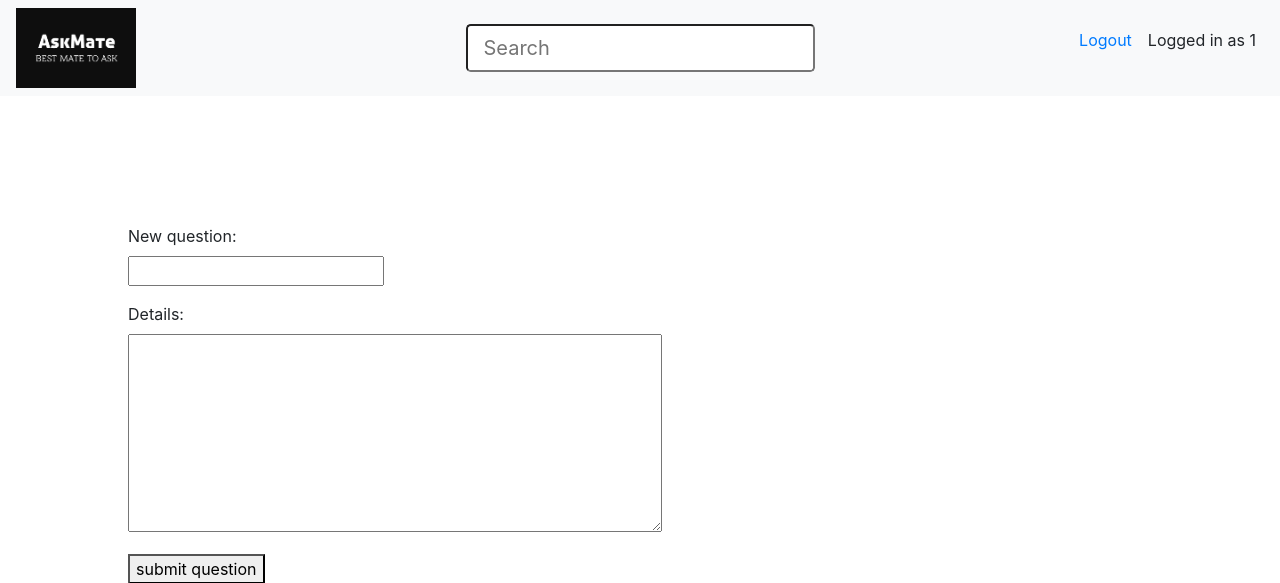
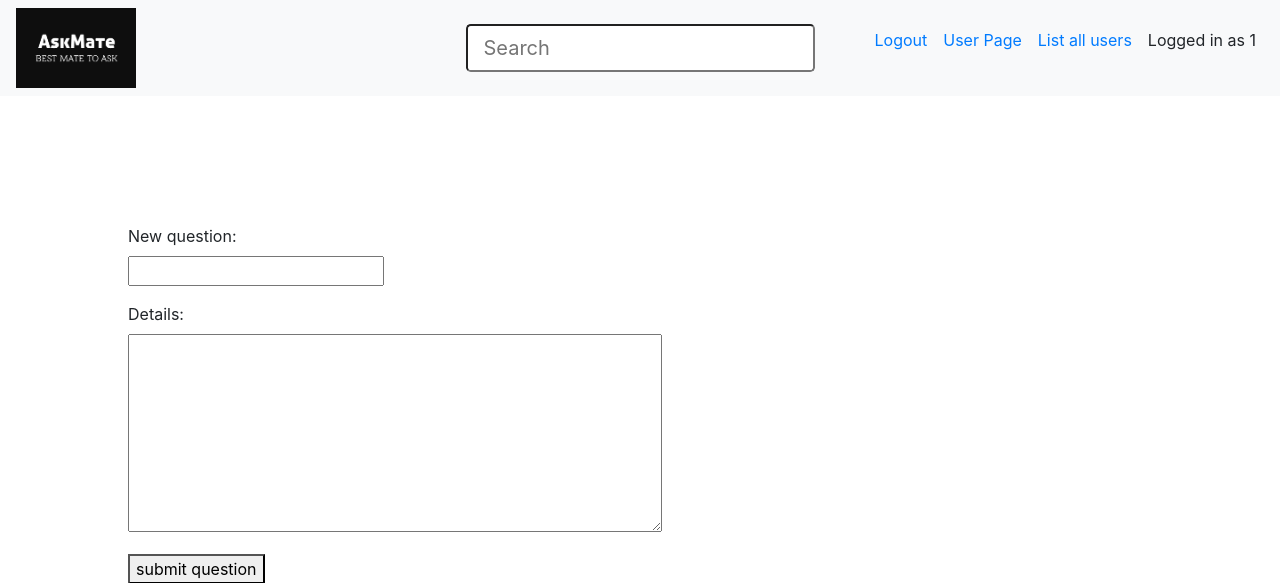
Before and after one commit to lupakd/ask-mate-python, a Flask app: page /add_question in a window 1280 px wide. Shown: the top 583 px of the page. Run offline with Flask 2, Linux system fonts and the light colour scheme; the visitor is signed in with stand-in values (Sample User, id 1); some libraries are stand-ins or nearby versions.

Commit message:
user_page and list_all_users feature is now in the navbar

```diff
--- a/templates/layout.html
+++ b/templates/layout.html
@@ -45,6 +45,17 @@
             <li class="nav-item">
                 <a class="{{ logged_hidden_class() }} nav-link" href="{{ url_for('route_login') }}">Login</a>
             </li>
+
+            <li class="nav-item">
+                {%if session['user_id'] is not none%}
+                <a class="{{ not_logged_hidden_class() }}  nav-link" href="{{ url_for('user_page', user_id=session['user_id']) }}">User Page</a>
+                {%endif%}
+            </li>
+            <li class="nav-item">
+                <a class="{{ not_logged_hidden_class() }}   nav-link" href="{{ url_for('route_list_users') }}">List all users</a>
+
+            </li>
+
             <li class="nav-item">
                 <p class="{{ not_logged_hidden_class()}}  nav-link">Logged in as {{ session['user_name'] }}</p>
             </li>
--- a/templates/list.html
+++ b/templates/list.html
@@ -15,7 +15,8 @@
 
 
     <a  class="{{ not_logged_hidden_class() }}"  href="{{ url_for('route_add_question') }}"><button class="button1" type="button">Ask a question</button></a>
-    <a class="{{ not_logged_hidden_class() }}" href="{{ url_for('route_list_users') }}">List all users</a>
+
+
 	<table class ="center">
 		<tr>
 		<th>Id</th>
```
